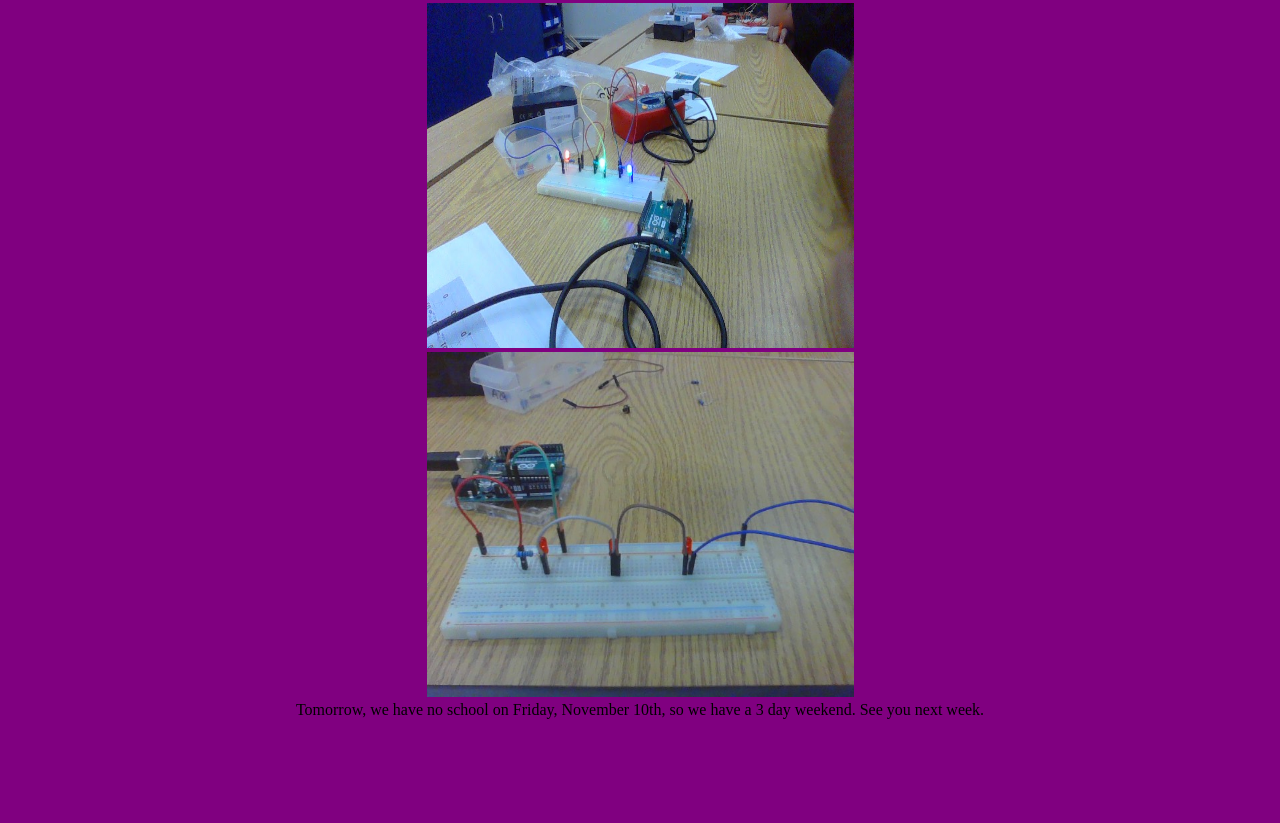
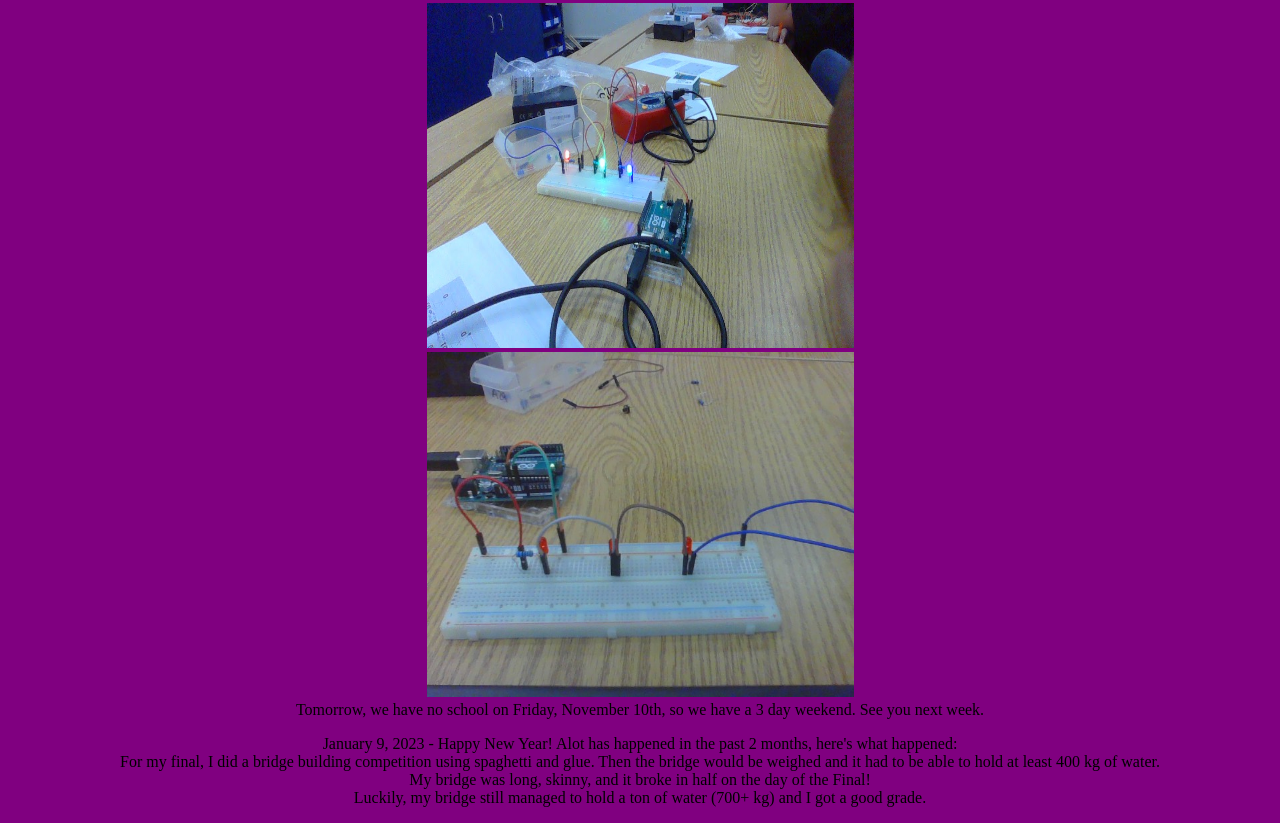
Before and after one commit to CoderQEQ/Engineering, a plain HTML site: page index.html in a window 1280 px wide. Shown: the part 8085-8908 px from the top of the page. Before the commit the page ends 8820 px from the top, so only its background shows below. Drawn offline with Linux system fonts and the light colour scheme.

Commit message:
update #

```diff
--- a/index.html
+++ b/index.html
@@ -161,6 +161,16 @@
             <br>
             Tomorrow, we have no school on Friday, November 10th, so we have a 3 day weekend. See you next week.
         </p>
+
+        <p>
+            January 9, 2023 - Happy New Year! Alot has happened in the past 2 months, here's what happened:
+            <br>
+            For my final, I did a bridge building competition using spaghetti and glue. Then the bridge would be weighed and it had to be able to hold at least 400 kg of water.
+            <br>
+            My bridge was long, skinny, and it broke in half on the day of the Final!
+            <br>
+            Luckily, my bridge still managed to hold a ton of water (700+ kg) and I got a good grade.
+        </p>
         </center>
     </body>
 
```
